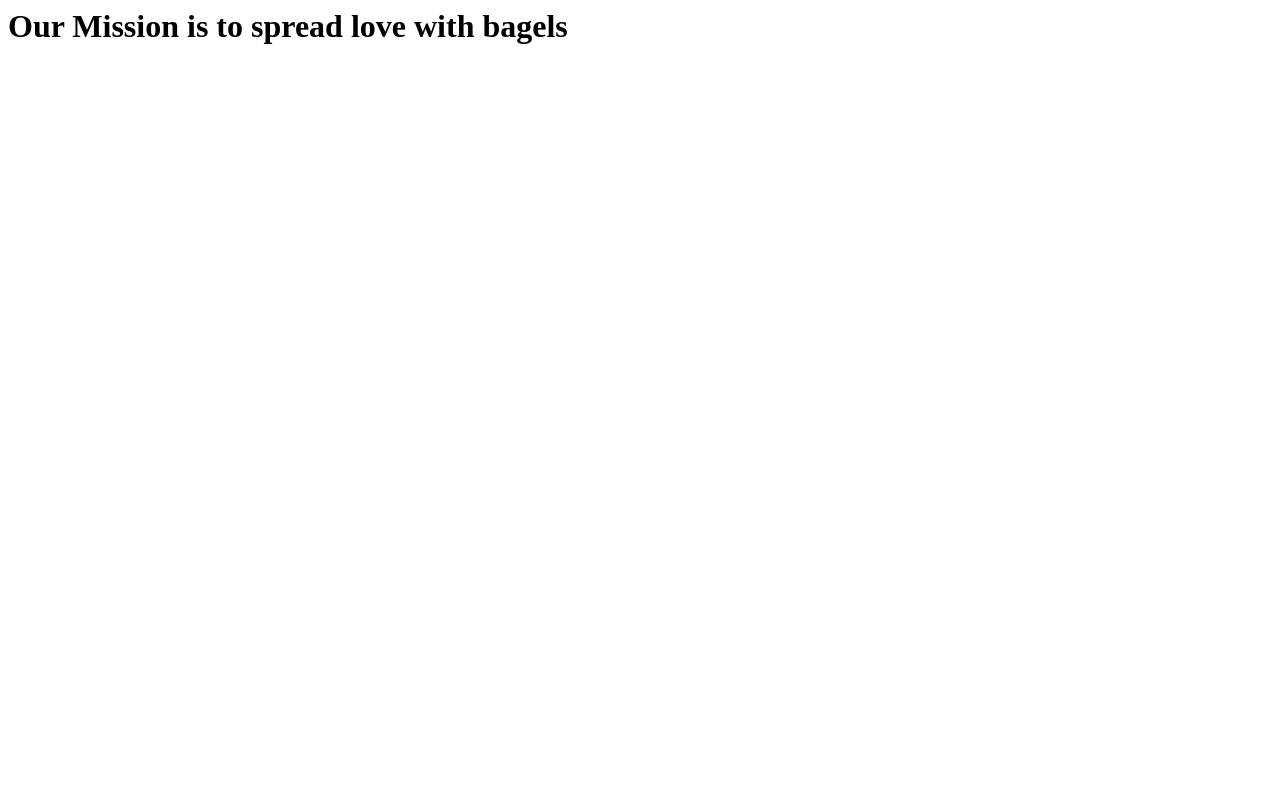
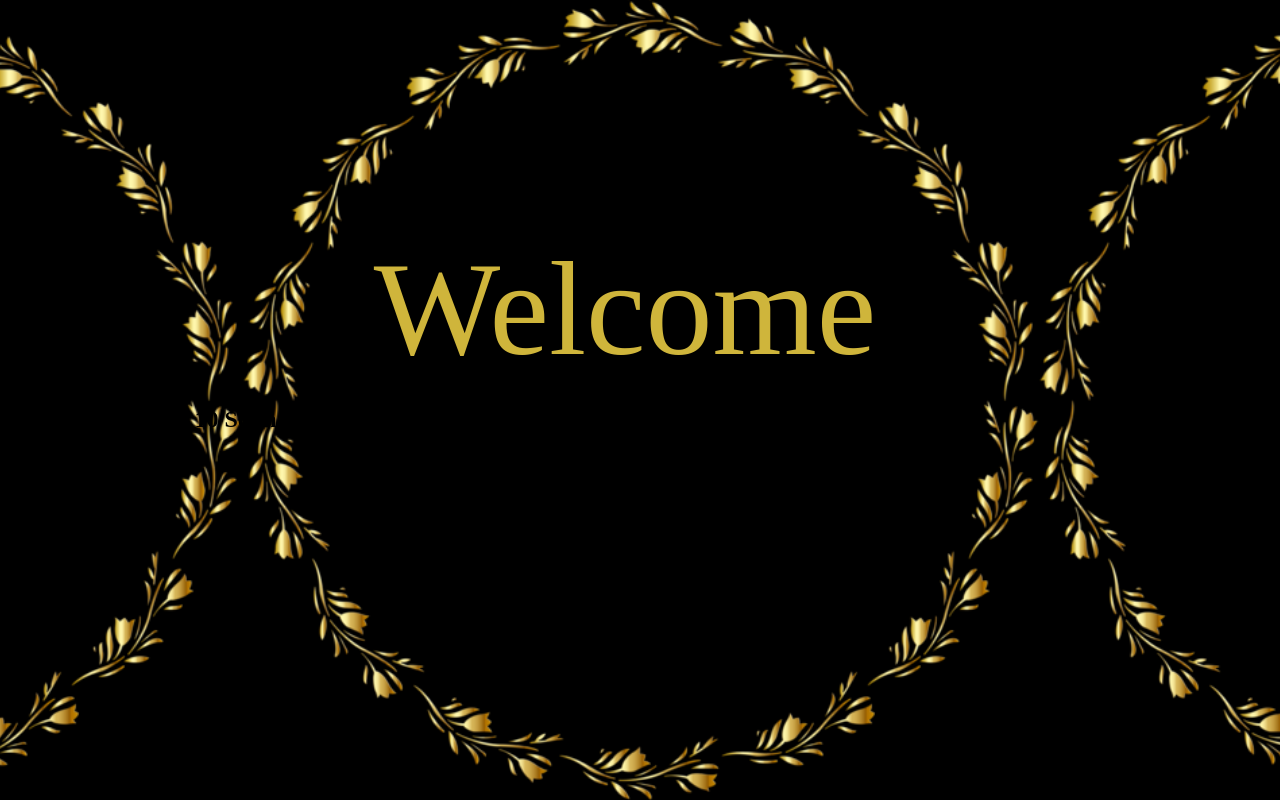
Before and after one commit to BagelsPLC/bagelsplc.github.io, a plain HTML site: page index.html in a window 1280 px wide. Drawn offline with Linux system fonts and the light colour scheme.

Commit message:
Background Work

```diff
--- a/index.html
+++ b/index.html
@@ -1 +1,13 @@
-<h1> Our Mission is to spread love with bagels</h1>
+<html>
+
+<head>
+    <title>Bagels PLC</title>
+    <link rel="stylesheet" href="style.css">
+</head>
+
+<body>
+  <center>Welcome</center>
+  <h2>To the List of Top 10 Soundtracks in the World</h2>
+</body>
+
+</html>
--- /dev/null
+++ b/style.css
@@ -0,0 +1,15 @@
+center{
+  color: #CFB53B;
+  font-size: 70px;
+  font-size: calc(70px + 5vw);
+  font-family: "Snell Roundhand";
+  padding-top: 160px;
+  padding-top: calc(160px + 8vh);
+  padding-right: 30px;
+}
+body{
+  background-image: url("border.png");
+  background-position: center;
+  background-size: contain;
+  background-color: black
+}
```
Also changed, not shown: border.png (added), 1 other file.
